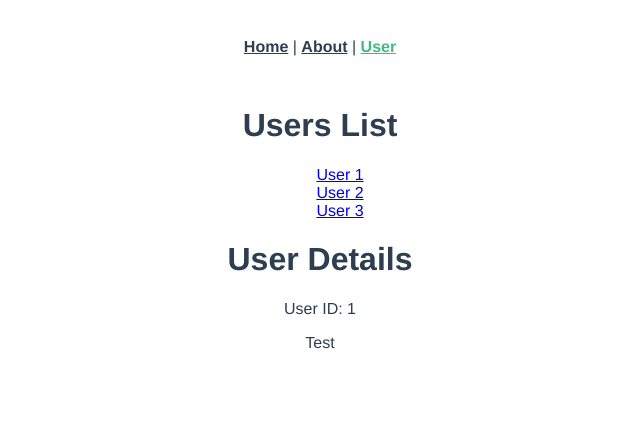
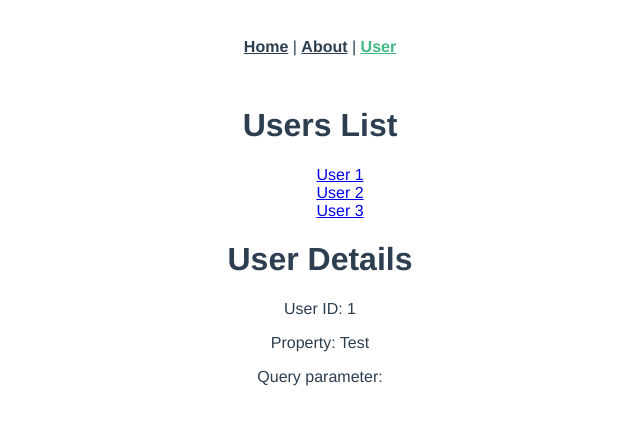
Before and after one commit to dzarezenko/beetroot_lesson_48-vue_router, a Vue app: page /user/1 in a window 1280 px wide. Shown: the top 424 px of the page, without its empty margins (320-960 px from the left). Built offline with nearby package versions, Linux system fonts and the light colour scheme.

Commit message:
Query parameters

```diff
--- a/src/components/user/User.vue
+++ b/src/components/user/User.vue
@@ -2,7 +2,7 @@
   <div>
     <h1>Users List</h1>
     <ol>
-      <router-link tag="li" v-for="userId in 3" :key="userId" :to="'/user/' + userId">
+      <router-link tag="li" v-for="userId in 3" :key="userId" :to="'/user/' + userId + '?title=Hello'">
         <a>User {{ userId }}</a>
       </router-link>
     </ol>
--- a/src/components/user/UserDetails.vue
+++ b/src/components/user/UserDetails.vue
@@ -2,7 +2,8 @@
   <div>
     <h1>User Details</h1>
     <p>User ID: {{ id }}</p>
-    <p>{{ name }}</p>
+    <p>Property: {{ name }}</p>
+    <p>Query parameter: {{ $route.query.title }}</p>
   </div>
 </template>
 
```
